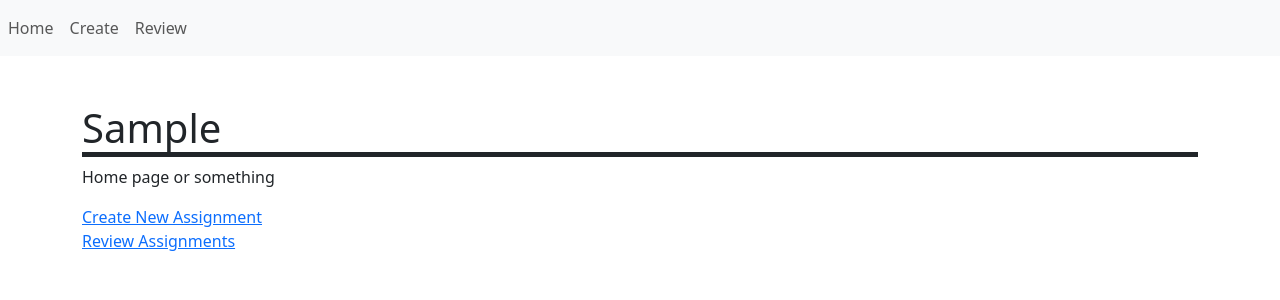
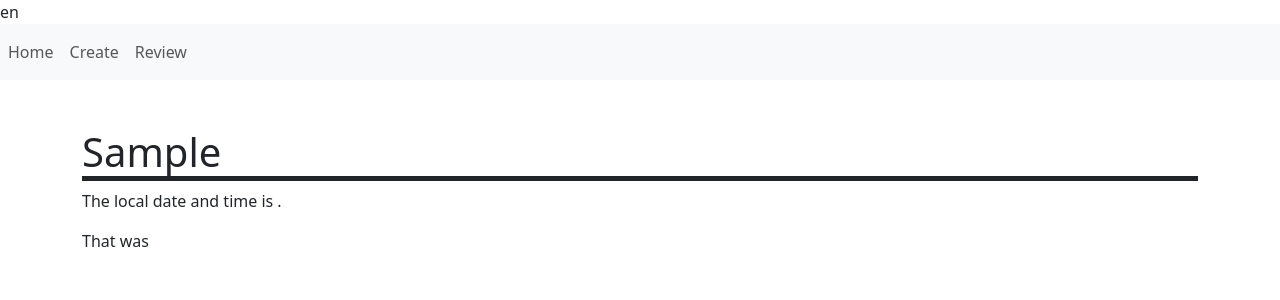
Before and after one commit to andy0427s/linebotTeacher, a Flask app: template templates/index.html in a window 1280 px wide. Shown: the top 300 px of the page. Run offline with Flask 2, Linux system fonts and the light colour scheme; the template is opened without the code that fills it: most values are stand-ins (such as "Sample title", 1, 10 or a date in 2020); some libraries are stand-ins or nearby versions.

Commit message:
Update index.html

```diff
--- a/templates/index.html
+++ b/templates/index.html
@@ -4,12 +4,12 @@
 {% block scripts %}
 {{ super() }}
 <script src="{{ url_for('static', filename='jquery/jquery-3.5.1.min.js') }}"></script>
+{{ moment.include_moment() }}
+{{ moment.locale('zh-tw') }}
 {% endblock scripts %}
 
 {% block page_content %}
 {{ super() }}
-<p>Home page or something</p>
-<div><a href="{{ url_for('create') }}">Create New Assignment</a></div>
-<div><a href="{{ url_for('review') }}">Review Assignments</a></div>
-
+    <p>The local date and time is {{ moment(current_time).format('LLL') }}.</p>
+    <p>That was {{ moment(current_time).fromNow(refresh=True) }}</p>
 {% endblock page_content %}
```
